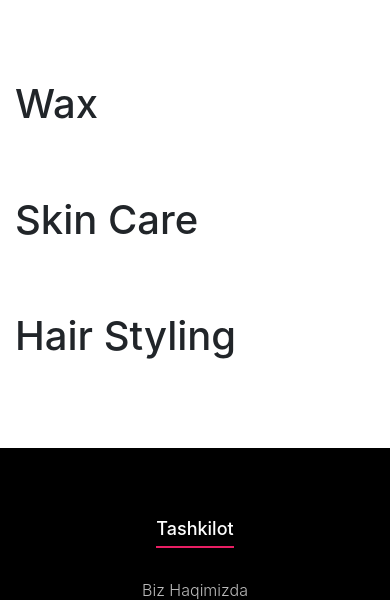
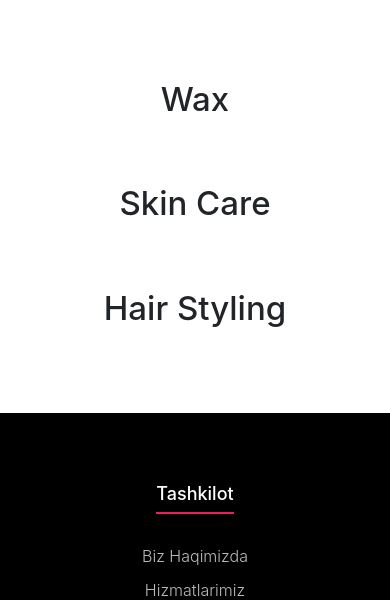
Before and after one commit to WaddJaloloff/RedOne, a Django app: template app/templates/products.html in a window 390 px wide. Shown: the part 88-688 px from the top of the page. Run offline with Django 3.2, Linux system fonts and the light colour scheme; the template is opened without the code that fills it, so the values that code supplies are empty; some libraries are stand-ins or nearby versions.

Commit message:
some changes

```diff
--- a/app/static/app/style.css
+++ b/app/static/app/style.css
@@ -287,3 +287,11 @@ body{
 .category-item {
   scroll-margin-top: 150px;
 }
+
+
+@media (max-width: 990px) {
+.category-heading {
+  text-align: center;
+  font-size: 33px;
+  margin-bottom: 5px;
+}}
```
